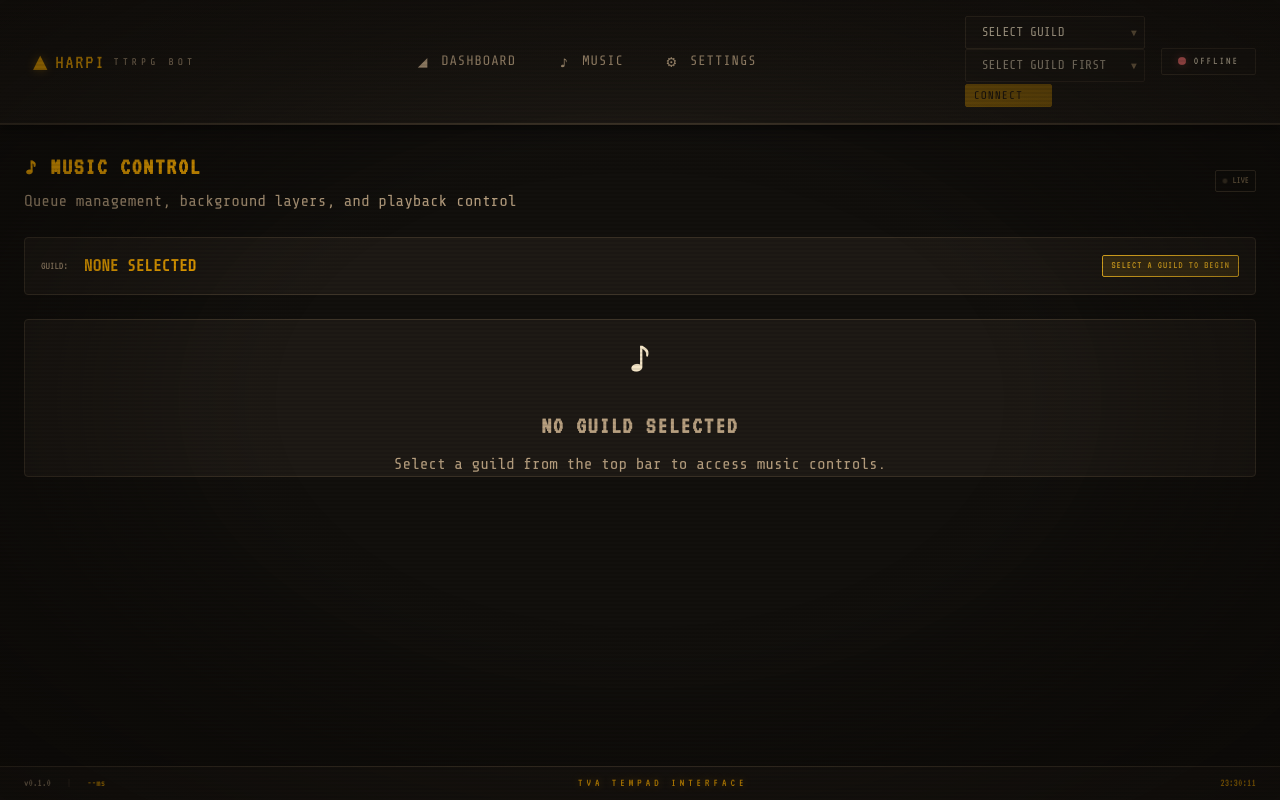
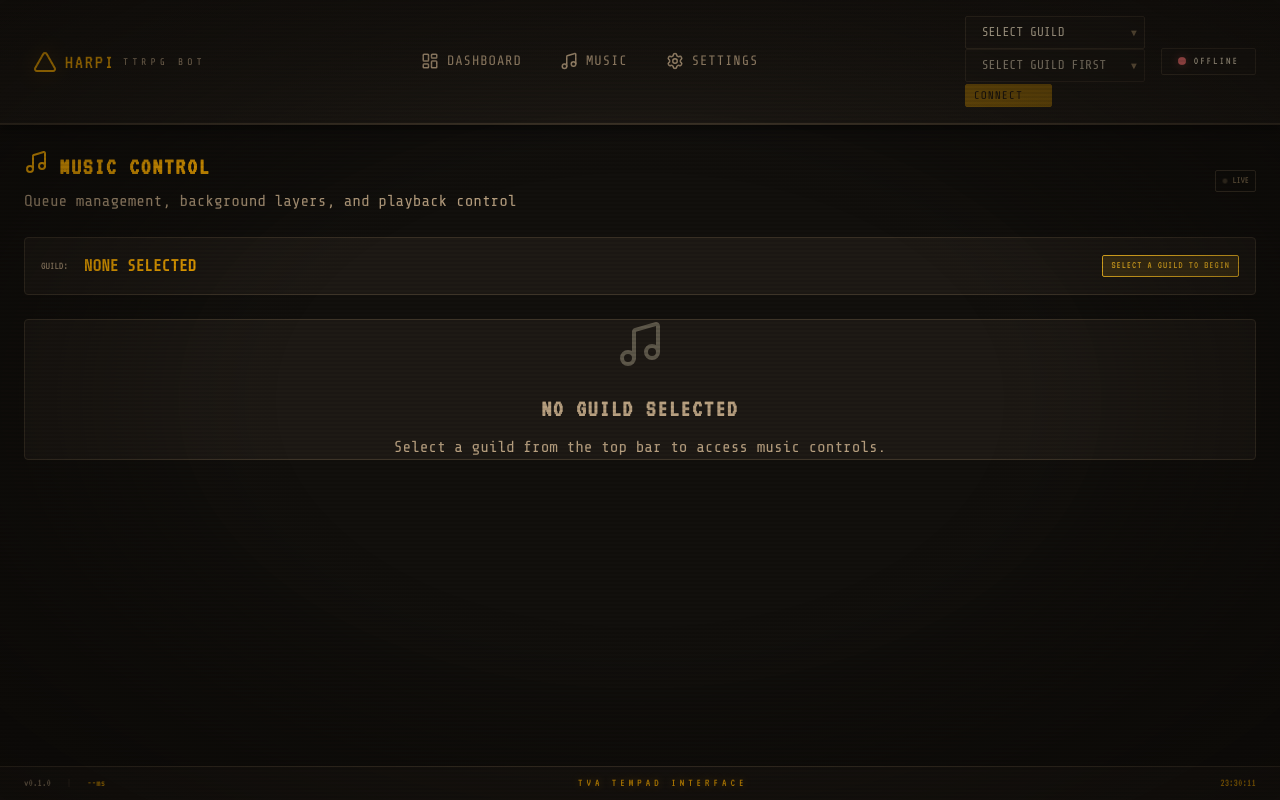
Before and after one commit to TheSmileyDroid/harpi, a Python web app: template templates/pages/music.html in a window 1280 px wide. Run offline with Jinja, Linux system fonts and the light colour scheme; the template is opened without the code that fills it, so the values that code supplies are empty.

Commit message:
feat(SMI-39): music page UI polish - Lucide icons, nav select fix, progress/volume separation, remove polling loading flash
- Replace all Unicode emoji icons with Lucide Icons for consistent
  cross-platform rendering and retro CRT aesthetic
- Add user-select: none to .nav-link and .logo to prevent text selection
- Rework playback panel layout: progress bar and volume slider now have
  clear visual separation with a border-top on the volume section
- Remove hx-indicator and loading text from queue/layers polling to
  eliminate annoying flash every 3 seconds
- Add lucide.createIcons() calls in app.js init and after HTMX swaps

```diff
--- a/static/css/components.css
+++ b/static/css/components.css
@@ -394,9 +394,13 @@
 }
 
 .playback-progress {
-    flex: 1;
-    max-width: 400px;
-    margin: 0 var(--space-lg);
+    width: 100%;
+    margin-bottom: var(--space-lg);
+}
+
+.playback-progress .progress {
+    cursor: pointer;
+    height: 10px;
 }
 
 .playback-time {
@@ -410,9 +414,12 @@
 
 .playback-volume {
     display: flex;
-    align-items center;
+    align-items: center;
     gap: var(--space-sm);
     min-width: 160px;
+    padding-top: var(--space-md);
+    border-top: 1px solid var(--color-border);
+    margin-top: var(--space-sm);
 }
 
 .playback-volume label {
--- a/static/css/crt-theme.css
+++ b/static/css/crt-theme.css
@@ -279,6 +279,8 @@ body {
     padding: var(--space-xs) var(--space-sm);
     border: 1px solid transparent;
     transition: all var(--transition-fast);
+    user-select: none;
+    -webkit-user-select: none;
 }
 
 .logo:hover {
@@ -288,9 +290,9 @@ body {
 }
 
 .logo-icon {
-    font-size: 1.5rem;
-    font-weight: bold;
-    text-shadow: 0 0 10px var(--color-amber-glow);
+    width: 1.5rem;
+    height: 1.5rem;
+    filter: drop-shadow(0 0 10px var(--color-amber-glow));
 }
 
 .logo-text {
@@ -325,12 +327,18 @@ body {
     font-family: var(--font-ui);
     font-size: 0.85rem;
     letter-spacing: 1px;
+    user-select: none;
+    -webkit-user-select: none;
 }
 
 .nav-link:hover {
     color: var(--color-amber);
     border-color: var(--color-border-bright);
     background: rgba(255, 176, 0, 0.05);
+}
+
+.nav-link:hover .nav-icon {
+    color: var(--color-amber);
 }
 
 .nav-link.active {
@@ -341,9 +349,33 @@ body {
 }
 
 .nav-icon {
-    font-size: 1rem;
-    width: 1.25em;
-    text-align: center;
+    width: 1.125rem;
+    height: 1.125rem;
+    flex-shrink: 0;
+}
+
+.panel-title-icon {
+    width: 0.85rem;
+    height: 0.85rem;
+    flex-shrink: 0;
+    opacity: 0.7;
+    margin-right: var(--space-sm);
+}
+
+.page-title-icon {
+    width: 1.5rem;
+    height: 1.5rem;
+}
+
+.queue-empty-icon {
+    width: 3rem;
+    height: 3rem;
+    margin-bottom: var(--space-md);
+    opacity: 0.3;
+}
+
+.playback-btn .lucide {
+    stroke-width: 1.5;
 }
 
 /* Guild/Channel Selector */
@@ -507,11 +539,6 @@ body {
     letter-spacing: 1px;
     color: var(--color-amber);
     text-transform: uppercase;
-}
-
-.panel-title-icon {
-    margin-right: var(--space-sm);
-    opacity: 0.7;
 }
 
 /* ==========================================================================
--- a/static/js/app.js
+++ b/static/js/app.js
@@ -517,6 +517,11 @@
                 Alpine.initTree(evt.detail.target);
             }
 
+            // Re-initialize Lucide icons in swapped content
+            if (window.lucide) {
+                lucide.createIcons();
+            }
+
             // Re-initialize guild selector if it or channel selector was swapped
             if (evt.detail.target.querySelector('#guild-select') || evt.detail.target.querySelector('#channel-select')) {
                 Harpi.components.guildSelector.init(false); // refresh button state, no localStorage restore
@@ -664,6 +669,11 @@
         Harpi.components.latency.init();
         Harpi.components.clock.init();
 
+        // Initialize Lucide icons
+        if (window.lucide) {
+            lucide.createIcons();
+        }
+
         // HTMX event listeners
         document.body.addEventListener('htmx:configRequest', Harpi.htmx.configRequest);
         document.body.addEventListener('htmx:beforeSwap', Harpi.htmx.beforeSwap);
--- a/templates/base.html
+++ b/templates/base.html
@@ -23,6 +23,9 @@
     <!-- Alpine.js for minimal interactivity (modals, dropdowns) -->
     <script src="{{ url_for('static', filename='js/alpine.min.js') }}" defer></script>
 
+    <!-- Lucide Icons -->
+    <script src="https://unpkg.com/lucide@latest" defer></script>
+
     {% block extra_head %}{% endblock %}
 </head>
 <body>
@@ -43,7 +46,7 @@
                    hx-push-url="true"
                    hx-swap="innerHTML show:window:top"
                    hx-select="#main-content > *">
-                    <span class="logo-icon">▲</span>
+                    <i data-lucide="triangle" class="logo-icon"></i>
                     <span class="logo-text">HARPI</span>
                     <span class="logo-sub">TTRPG BOT</span>
                 </a>
@@ -57,7 +60,7 @@
                        hx-push-url="true"
                        hx-swap="innerHTML show:window:top"
                        hx-select="#main-content > *">
-                        <span class="nav-icon">◢</span>
+                        <i data-lucide="layout-dashboard" class="nav-icon"></i>
                         <span>DASHBOARD</span>
                     </a>
                     <a class="nav-link"
@@ -66,7 +69,7 @@
                        hx-push-url="true"
                        hx-swap="innerHTML show:window:top"
                        hx-select="#main-content > *">
-                        <span class="nav-icon">♪</span>
+                        <i data-lucide="music" class="nav-icon"></i>
                         <span>MUSIC</span>
                     </a>
                     <a class="nav-link"
@@ -74,7 +77,7 @@
                        hx-target="#main-content"
                        hx-select="#main-content > *"
                        hx-swap="innerHTML show:window:top">
-                        <span class="nav-icon">⚙</span>
+                        <i data-lucide="settings" class="nav-icon"></i>
                         <span>SETTINGS</span>
                     </a>
                 </nav>
--- a/templates/pages/music.html
+++ b/templates/pages/music.html
@@ -9,7 +9,7 @@
     <header class="page-header" style="margin-bottom: var(--space-lg); display: flex; align-items: center; justify-content: space-between; flex-wrap: wrap; gap: var(--space-md);">
         <div>
             <h1 class="page-title" style="font-family: var(--font-mono); font-size: 1.5rem; letter-spacing: 2px; color: var(--color-amber);">
-                <span class="page-title-icon">♪</span>
+                <i data-lucide="music" class="page-title-icon" style="width:1.5rem;height:1.5rem;"></i>
                 MUSIC CONTROL
             </h1>
             <p class="page-subtitle" style="color: var(--color-text-dim); margin-top: var(--space-xs);">
@@ -67,7 +67,7 @@
     </div>
     {% else %}
     <div class="panel" style="text-align: center; padding: var(--space-xxl);">
-        <div style="font-size: 3rem; margin-bottom: var(--space-md);">♪</div>
+        <i data-lucide="music" style="width:3rem;height:3rem;margin-bottom:var(--space-md);opacity:0.3;"></i>
         <h2 style="color: var(--color-text-dim); font-family: var(--font-mono); letter-spacing: 2px;">
             NO GUILD SELECTED
         </h2>
```
Also changed, not shown: templates/partials/_music_layers.html (+4 -10 lines), templates/partials/_music_queue.html (+5 -11 lines), templates/partials/_playback_controls.html (+6 -6 lines).
